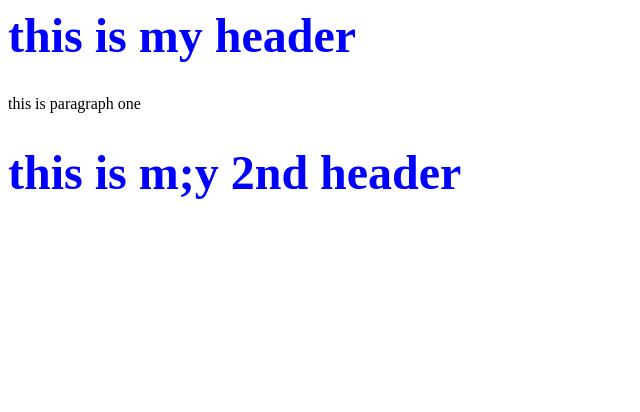
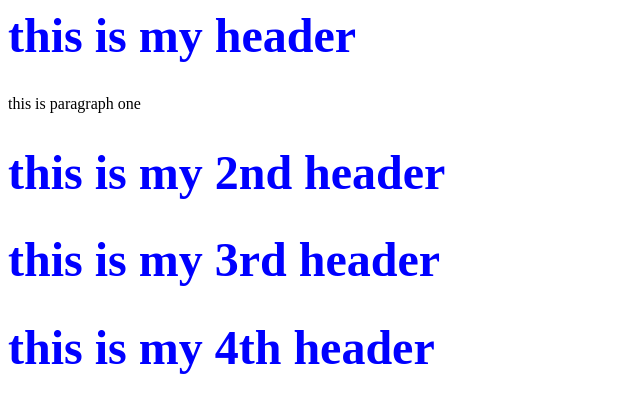
Before and after one commit to IronM26/SshRemoteRepo, a plain HTML site: page index.html in a window 1280 px wide. Shown: the whole page, without its empty margins (0-640 px from the left). Drawn offline with Linux system fonts and the light colour scheme.

Commit message:
adde header 3 & 4 at index.html

```diff
--- a/index.html
+++ b/index.html
@@ -19,7 +19,9 @@
  <body>
    <h1> this is my header </h1>
    <p> this is paragraph one </p>
-   <h1> this is m;y 2nd header </h1>
+   <h1> this is my 2nd header </h1>
+   <h1> this is my 3rd header </h1>
+   <h1> this is my 4th header </h1>
 
  </body>
 
```
